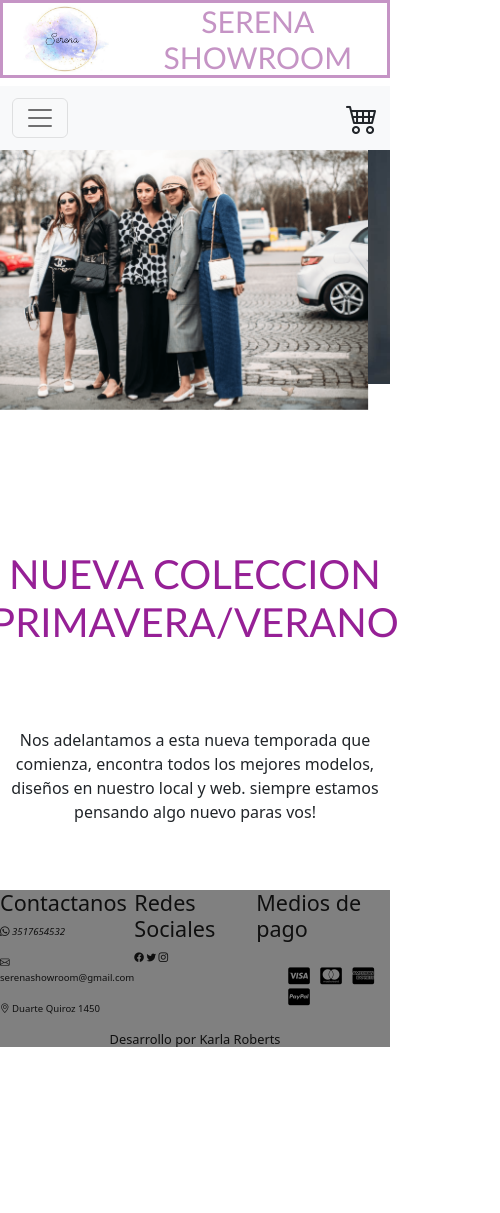
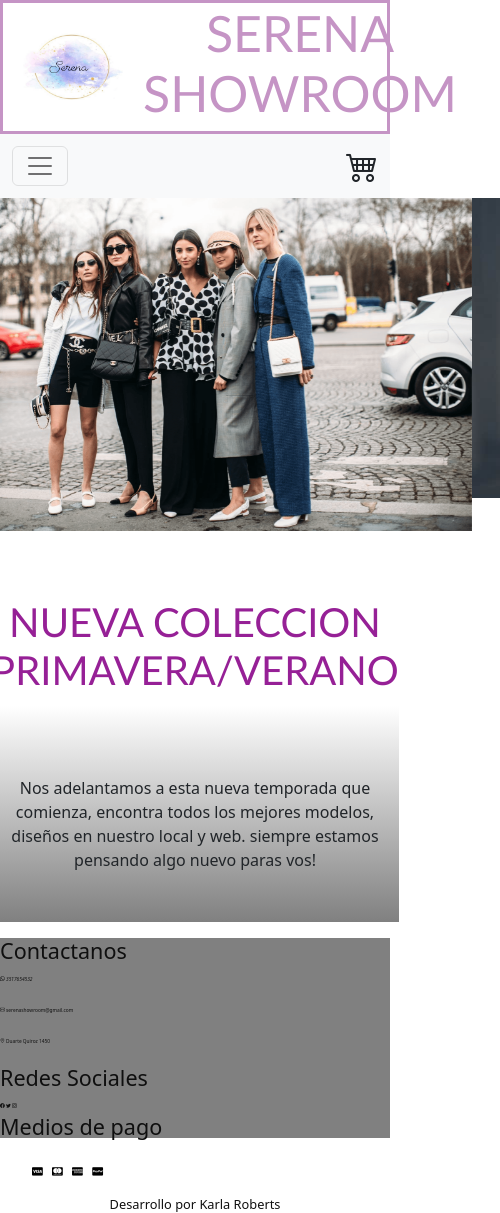
Before and after one commit to karlaroberts/serenashowroom, a website: page index.html in a window 390 px wide. Shown: the whole page, 500 px wide, since content can reach past the window. Before the commit the page ends 1048 px from the top, so only its background shows below. Drawn offline with nearby package versions, Linux system fonts and the light colour scheme.

Commit message:
tercera entrega proyecto final

```diff
--- a/index.html
+++ b/index.html
@@ -20,7 +20,11 @@
 <body>
     <!-- inicio de header -->
     <header>
-        <h4 class="logo__flex"><img src="./imag/logoo.png" alt=logo> SERENA  SHOWROOM </h4>
+        <div class="logo__flex">
+            <a href="index.html"><img src="./imag/logoo.png" alt="logo"></a>
+            <h1> SERENA SHOWROOM</h1>
+
+        </div>
 
         <nav class="navbar navbar-expand-lg bg-light">
             <div class="container-fluid">
--- a/scss/_contacto.scss
+++ b/scss/_contacto.scss
@@ -16,12 +16,12 @@
     font-size: 1rem;
     font-weight: 400;
     line-height: 1.5;
-    color: $color-secundary;
+    color: map-get($map:$palette, $key:"secondary" );
     background-clip: padding-box;
-    border: 2px solid
+    border: 2px solid;
     }
     .btn{
-        background-color: $color-secundary;
+        background-color:map-get($map:$palette, $key:"secondary" );
         padding-bottom: 1px;
         margin: 5px;
 
--- a/scss/_mixsins.scss
+++ b/scss/_mixsins.scss
@@ -2,3 +2,15 @@
     height: $height ;
     width: $width;
 }
+/* mixin portada index */
+@mixin flex ($dis,$flex-diretion, $flex-wrap, $align-content, $justify,$align){
+ display: $dis;
+ flex-direction: $flex-diretion;
+ flex-wrap: $flex-wrap;
+ align-content: $align-content;
+ justify-content: $justify;
+ align-items: $align;
+}
+
+
+/* fin mixin portada index */
--- a/scss/_preguntas.scss
+++ b/scss/_preguntas.scss
@@ -1,9 +1,11 @@
 /* inicio preguntas frecuentes */
+@import "mixsins";
+
 .preguntas{
     margin: 2rem;
 
 }
-h5 {color: $color-secundary;
+h5 { color: map-get($map:$palette, $key:"secondary" );
 
 }
 .tabla_talles img {
--- a/scss/_variables.scss
+++ b/scss/_variables.scss
@@ -1,2 +1,9 @@
 $color-primary: white;
-$color-secundary: rgb(197, 148, 197);
+$color-secondary: rgb(197, 148, 197);
+
+
+$palette:(
+    "primary":white,
+    "secondary":rgb(197, 148, 197),
+
+)
--- a/scss/style.scss
+++ b/scss/style.scss
@@ -1,9 +1,9 @@
-@import "_variables.scss";
-@import "_contacto.scss";
-@import "_nosotros.scss";
-@import "_preguntas.scss";
-@import "_productos.scss";
-
+@import "variables";
+@import "contacto";
+@import "nosotros";
+@import "preguntas";
+@import "productos";
+@import "mixsins";
 * {
     margin: 0;
     padding: 0;
@@ -11,13 +11,13 @@
 }
 
 body {
-    background-color: $color-primary
+    background-color: map-get($map:$palette, $key:"primary" );
 }
 
 /* inicio header */
 
 header {
-    background-color: white;
+    background-color: map-get($map:$palette, $key:"primary" );
 
 
     .logo__flex {
@@ -28,14 +28,14 @@
         align-content: flex-start;
         justify-content: flex-start;
         align-items: center;
+        border: solid rgb(197, 148, 197);
     }
 
-    h4 {
+    h1 {
         font-family: 'Gill Sans', 'Gill Sans MT', Calibri, 'Trebuchet MS', sans-serif;
         backface-visibility: visible;
-        font-size: 70px;
-        color: rgb(197, 148, 197);
-        border: solid;
+        font-size: 50px;
+        color: map-get($map:$palette, $key:"secondary" );
          text-align: center;
     }
 
@@ -50,7 +50,7 @@
 }
 
 /* fin header */
-/* inicio portada */
+/* inicio portada index */
 main {
 
     .carousel-inner {
@@ -59,12 +59,7 @@
 
     .contenedor__flex {
 
-        display: flex;
-        flex-direction: column;
-        flex-wrap: nowrap;
-        align-content: center;
-        justify-content: center;
-        align-items: center;
+      @include flex ( flex,column,nowrap,center, center, center)
     }
 
     .titulo_portada {
@@ -72,13 +67,9 @@
         color: grey;
         font-size: 40px;
         text-align: center;
-        /* nombre */
         animation-name: efecto;
-        /* veces que se ejecuta */
         animation-iteration-count: infinite;
-        /* duracion */
         animation-duration: 4s;
-        /* tiempo que demora hasta que carga */
         animation-delay: 1s;
     }
 
@@ -113,9 +104,38 @@
     }
 }
 
-/* fin de portada */
+/* fin de portada index*/
+/* animacion de titulos */
 
+.animacion_titulos {
+    color: grey;
+    font-size: 30px;
+    text-align: center;
+    animation-name: efecto;
+    animation-iteration-count: infinite;
+    animation-duration: 4s;
+    animation-delay: 1s;
+}
 
+@keyframes efecto {
+    0% {
+        color: rgb(150, 32, 150);
+    }
+
+    50% {
+        color: rgb(197, 148, 197);
+    }
+
+    75% {
+        color: black;
+    }
+
+    100% {
+        color: gray;
+    }
+}
+
+/* fin animacion de titulos */
 /* inicio footer */
 
 footer {
@@ -153,6 +173,7 @@
 .redes {
     font-size: 200%;
     align-items: center;
+
 }
 
 .footer__creditos {
@@ -162,20 +183,42 @@
 
 
 /* fin footer */
+/* inicio vista mobile index*/
+@media only screen and (max-width: 420px) {
+    body {
+        background-color: white;
+        height: 1000px;
+    }
+    .logo__flex {
+        font-size: 10px;
+        display: flex;
+        flex-direction: row;
+        flex-wrap: nowrap;
+        align-content: flex-start;
+        justify-content: flex-start;
+        align-items: center;
+        border: solid rgb(197, 148, 197);
+         }
+    h1 {
+        font-family: 'Gill Sans', 'Gill Sans MT', Calibri, 'Trebuchet MS', sans-serif;
+        backface-visibility: visible;
+        font-size: 15px;
+        color: map-get($map:$palette, $key:"secondary" );
+         text-align: center;
+    }
 
-/* animacion de titulos */
-
-.animacion_titulos {
+    .carousel-inner {
+        height: 300px;
+        width: 500px;
+    }
+    .titulo_portada {
+        font-family: 'Gill Sans', 'Gill Sans MT', Calibri, 'Trebuchet MS', sans-serif;
         color: grey;
-    font-size: 30px;
+        font-size: 20px;
         text-align: center;
-
         animation-name: efecto;
-
         animation-iteration-count: infinite;
-
         animation-duration: 4s;
-
         animation-delay: 1s;
     }
 
@@ -195,20 +238,7 @@
         100% {
             color: gray;
         }
-}
 
-/* fin animacion de titulos */
-
-
-/* inicio vista mobile index*/
-@media only screen and (max-width: 350px) {
-    body {
-        background-color: white;
-        height: 1000px;
-    }
-
-    .carousel-inner {
-        height: 300px;
     }
 
     main .portadaText p {
@@ -221,43 +251,11 @@
         height: 0%;
 
     }
-
-    .gridPadre {
-        display: grid;
-        grid-template-columns: 1fr 1fr;
-        grid-template-rows: 100px auto;
-        grid-template-areas:
-            "titulo  titulo"
-            "texto   imagen";
-        justify-items: left;
-    }
-
-    .tit {
-
-        text-align: left;
-        padding: 1cm;
-        margin: 1cm;
-    }
-
-    .text_nosotros {
-        grid-area: texto;
-        padding: 0.5cm;
-        margin: 0.5cm;
-        height: 0.5cm;
-
-    }
-
-    .gridPadre img {
-        grid-area: imagen;
-        width: 400px;
-        padding-bottom: 400px;
-
-    }
-
     /* inicio footer */
 
     footer {
         color: rgb(15, 15, 15);
+        font-size: 2px;
         background-color: grey;
         background-repeat: no-repeat;
         background-size: cover;
@@ -265,6 +263,7 @@
         width: 100%;
         height: 20%;
     }
+
 
     .bi-whatsapp:before {
         font-size: 100%;
@@ -301,7 +300,11 @@
     .footer__flex {
         display: flex;
         justify-content: space-around;
-        font-size: 0.8rem;
+        font-size: 0.3rem;
+        flex-wrap: wrap;
+        flex-direction: column;
+        align-items: stretch;
+
 
     }
 
@@ -314,96 +317,4 @@
         font-size: 0.8rem;
         text-align: center;
     }
-
-    /* fin footer */
-
   }
-
-/* inicio vista mobile index*/
-@media only screen and (max-width:420px) {
-
-    /* inicio index */
-    body {
-        background-color: white;
-        height: 1000px;
-    }
-
-    .carousel-inner {
-        height: 300px;
-    }
-
-    main .portadaText p {
-        text-align: center;
-        background-color: white;
-        font-size: medium;
-        padding-bottom: 50px;
-        padding-top: 70px;
-        height: 0%;
-    }
-
-    /* fin index */
-    /* inicio @media footer */
-    footer {
-        color: rgb(15, 15, 15);
-        background-color: grey;
-        background-repeat: no-repeat;
-        background-size: cover;
-        bottom: 0;
-        width: 100%;
-        height: 0.5s;
-    }
-
-    .bi-whatsapp:before {
-        font-size: 100%;
-    }
-
-    .bi-envelope:before {
-        font-size: 100%;
-    }
-
-    .bi-geo-alt:before {
-        font-size: 100%;
-    }
-
-    .fa-cc-visa:before {
-        font-size: 100%;
-        color: black;
-    }
-
-    .fa-cc-mastercard::before {
-        font-size: 100%;
-        color: black;
-    }
-
-    .fa-cc-amex:before {
-        font-size: 100%;
-        color: black;
-    }
-
-    .fa-cc-paypal:before {
-        font-size: 100%;
-        color: black;
-    }
-
-    .footer__flex {
-        display: flex;
-        justify-content: space-around;
-        font-size: 0.6rem;
-
-    }
-
-    .redes {
-        font-size: 100%;
-        align-items: center;
-    }
-
-    .footer__creditos {
-        font-size: 0.8rem;
-        text-align: center;
-    }
-
-    /* fin @media footer */
-
-}
-
-/* fin vista mobile index*/
```
Also changed, not shown: html/contacto.html (+4 -1 lines), html/nosotros.html (+4 -1 lines), html/preguntas.html (+4 -1 lines), html/productos.html (+4 -1 lines), css/style.css, 1 other file. Lines whose indentation alone changed are shown as unchanged.
